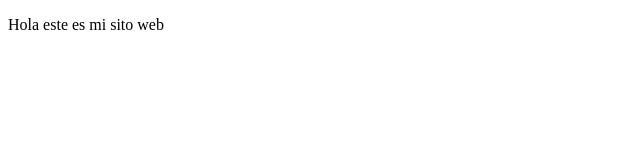
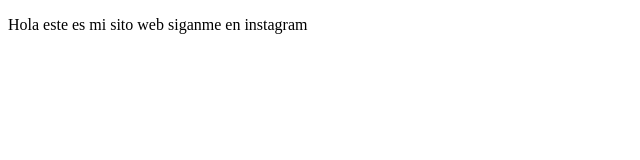
Before and after one commit to Jqguqr/CursoPrework, a plain HTML site: page index.html in a window 1280 px wide. Shown: the whole page, without its empty margins (0-640 px from the left). Drawn offline with Linux system fonts and the light colour scheme.

Commit message:
message modified

```diff
--- a/index.html
+++ b/index.html
@@ -7,6 +7,6 @@
     <title>Hello World</title>
 </head>
 <body>
-    <p>Hola este es mi sito web</p>
+    <p>Hola este es mi sito web siganme en instagram</p>
 </body>
 </html>
```
